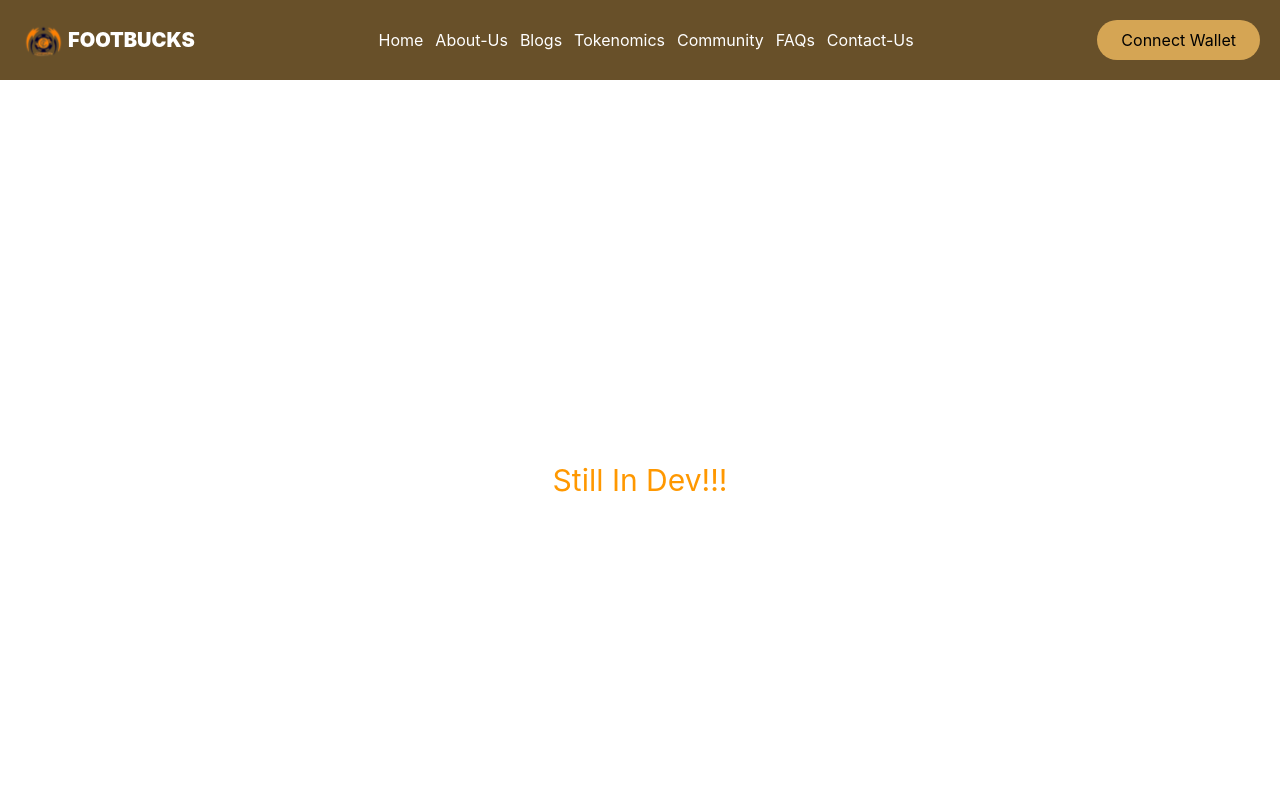
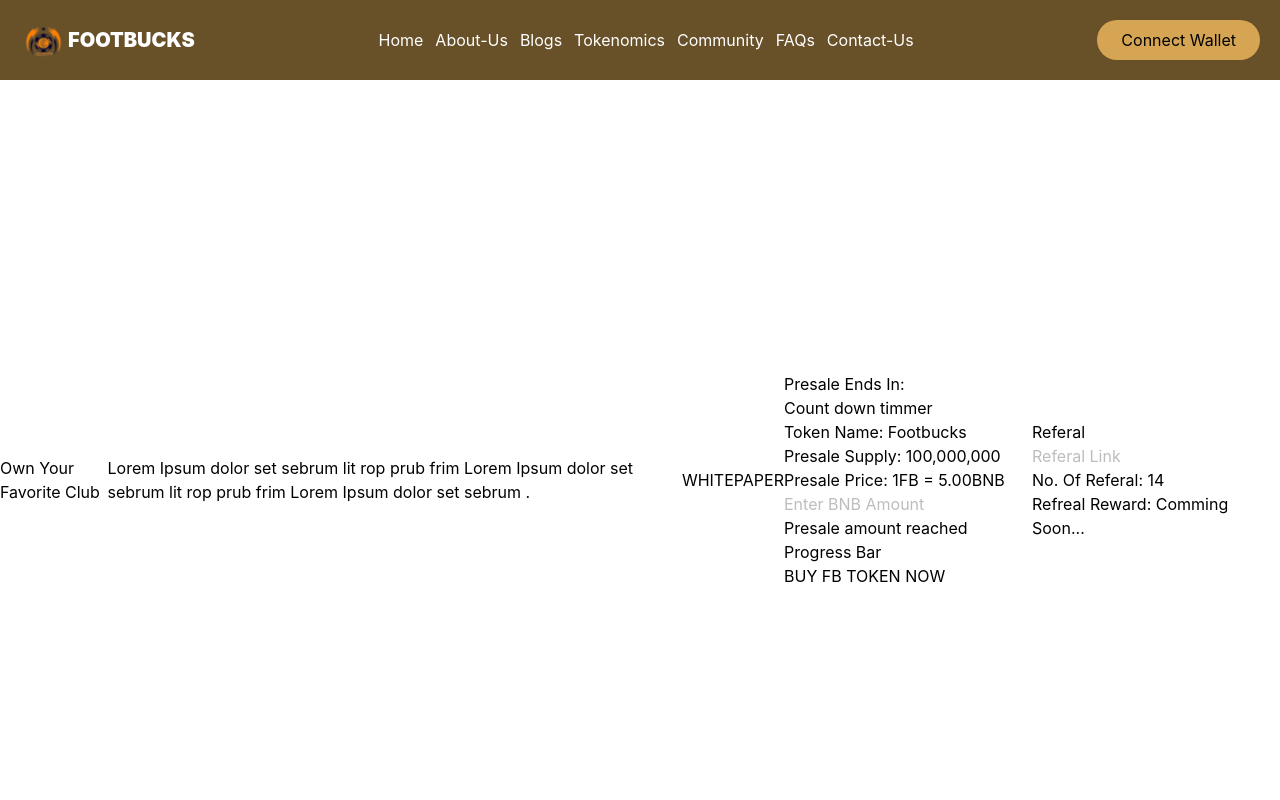
Before and after one commit to V-Blaze/footbucks, a React (Create React App) app: page /presale in a window 1280 px wide. Shown: the top 800 px of the page. Built offline with nearby package versions, Linux system fonts and the light colour scheme; what react-react would draw is missing.

Commit message:
Add presale JSX structure

```diff
--- a/package.json
+++ b/package.json
@@ -8,6 +8,7 @@
     "@testing-library/jest-dom": "^5.17.0",
     "@testing-library/react": "^13.4.0",
     "@testing-library/user-event": "^13.5.0",
+    "date-fns": "^2.30.0",
     "prop-types": "^15.8.1",
     "react": "^18.2.0",
     "react-dom": "^18.2.0",
--- /dev/null
+++ b/src/components/CountDownTImmer.js
@@ -0,0 +1,59 @@
+import React, { useState, useEffect } from 'react';
+import { formatDistance, parseISO } from 'date-fns';
+import PropTypes from 'prop-types';
+
+const CountDownTImmer = ({ targetDate }) => {
+  const [remainingTime, setRemainingTime] = useState({
+    days: 0,
+    hours: 0,
+    minutes: 0,
+    seconds: 0,
+  });
+
+  useEffect(() => {
+    const interval = setInterval(() => {
+      const now = new Date();
+      const target = parseISO(targetDate);
+
+      if (now < target) {
+        const timeRemaining = parseISO(
+          formatDistance(now, target, {
+            includeSeconds: true,
+          })
+        );
+      setRemainingTime({
+        days: timeRemaining.getDate() - 1,
+        hours: timeRemaining.getHours(),
+        minutes: timeRemaining.getMinutes(),
+        seconds: timeRemaining.getSeconds(),
+      });
+    } else {
+      clearInterval(interval);
+      setRemainingTime({
+        days: 0,
+        hours: 0,
+        minutes: 0,
+        seconds: 0,
+      });
+    }
+  }, 1000);
+
+  return () => {
+    clearInterval(interval);
+  };
+}, [targetDate]);
+  return (
+    <div>
+    <p>
+      Time remaining: {remainingTime.days} days, {remainingTime.hours} hours,{' '}
+      {remainingTime.minutes} minutes, {remainingTime.seconds} seconds
+    </p>
+  </div>
+  )
+}
+
+CountDownTImmer.propTypes = {
+  targetDate: PropTypes.string.isRequired,
+};
+
+export default CountDownTImmer
--- a/src/index.js
+++ b/src/index.js
@@ -11,13 +11,11 @@ import App from './App';
 
 const root = ReactDOM.createRoot(document.getElementById('root'));
 root.render(
-  <React.StrictMode>
-    <Provider store={store}>
-      <BrowserRouter>
-        <App />
-      </BrowserRouter>
-    </Provider>
-  </React.StrictMode>,
+  <Provider store={store}>
+    <BrowserRouter>
+      <App />
+    </BrowserRouter>
+  </Provider>,
 );
 
 // If you want to start measuring performance in your app, pass a function
--- a/src/pages/Presale.js
+++ b/src/pages/Presale.js
@@ -1,9 +1,36 @@
 import React from 'react';
 
 const Presale = () => (
-  <section className=" h-[100vh] flex items-center justify-center">
-    <div className=" font-mono text-3xl text-orange-500">
-      Still In Dev!!!
+  <section className=" min-h-[100vh] flex items-center justify-center">
+    <h1>Own Your Favorite Club</h1>
+    <p>
+    Lorem Ipsum dolor set sebrum lit rop prub frim Lorem
+    Ipsum dolor set sebrum lit rop prub frim Lorem
+    Ipsum dolor set sebrum .
+    </p>
+    <div>
+      <button type="button">WHITEPAPER</button>
+    </div>
+    <div>
+      <h4>Presale Ends In:</h4>
+      <div>Count down timmer</div>
+      <ul>
+        <li>Token Name: Footbucks</li>
+        <li>Presale Supply: 100,000,000</li>
+        <li>Presale Price: 1FB = 5.00BNB</li>
+      </ul>
+      <input type="text" placeholder="Enter BNB Amount" />
+      <div>
+        <span>Presale amount reached</span>
+        <div>Progress Bar</div>
+      </div>
+      <button type="button">BUY FB TOKEN NOW</button>
+    </div>
+    <div>
+      <h4>Referal</h4>
+      <input type="text" readOnly placeholder="Referal Link" />
+      <h4>No. Of Referal: 14</h4>
+      <h5>Refreal Reward: Comming Soon...</h5>
     </div>
   </section>
 );
--- a/src/redux/Presale/presale.js
+++ b/src/redux/Presale/presale.js
@@ -1,4 +1,5 @@
 import { createAsyncThunk } from '@reduxjs/toolkit';
+import { ethers } from '../../web3/ethers';
 
 const initialState = {
   loading: false,
@@ -29,6 +30,19 @@ export default function reducer(state = initialState, action) {
 // Connect user's wallet
 export const connectWallet = createAsyncThunk(CONNECT_WALLET, async (_, { rejectWithValue }) => {
   try {
+    if (window.ethereum) {
+      const provider = new ethers.providers.Web3Provider(window.ethereum, 'any');
+      const wallets = await provider.send('eth_requestAccounts');
+      const network = await provider.getNetwork();
+      const data = {
+        chainID: network.chainId,
+        networkName: network.name,
+        address: wallets[0],
+      };
+        // console.log(network);
+        // console.log(wallets);
+      return data;
+    }
     return {};
   } catch (error) {
     return rejectWithValue(error.message);
```
Also changed, not shown: .eslintrc.json, 1 other file (tests, documents, lock files or other folders).
